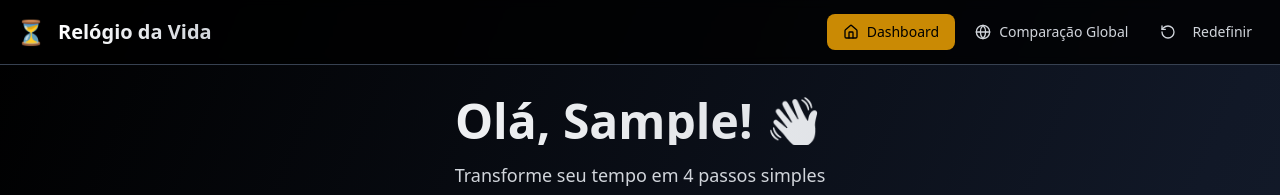
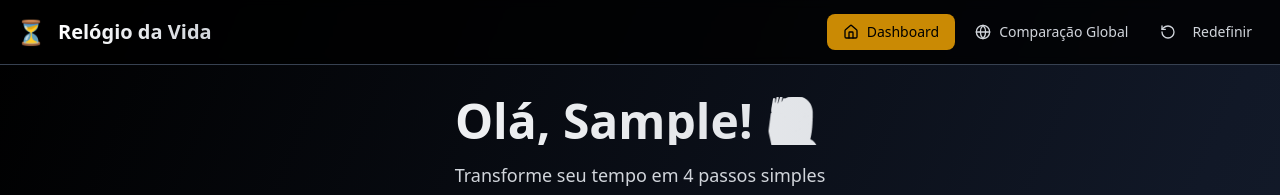
Before and after one commit to LauraMattz/your-life-in-data, a React (Vite) app: page / in a window 1280 px wide. Both pictures are taken after typing "Sample" into the empty fields and a click on the button "Vamos descobrir! ✨". Shown: the top 195 px of the page. Built offline with nearby package versions, Linux system fonts and the light colour scheme.

Commit message:
Fix: White emoji in header
Corrected the color of the waving hand emoji in the header.

```diff
--- a/src/pages/Dashboard.tsx
+++ b/src/pages/Dashboard.tsx
@@ -39,7 +39,7 @@ export const Dashboard = ({ userProfile }: DashboardProps) => {
       {/* Header */}
       <div className="text-center mb-8 md:mb-12">
         <h1 className="text-3xl md:text-4xl lg:text-5xl font-bold mb-3 md:mb-4 bg-gradient-to-r from-white to-gray-300 bg-clip-text text-transparent">
-          Olá, {userProfile.name}! 👋
+          Olá, {userProfile.name}! 🙋‍♀️
         </h1>
         <p className="text-base md:text-lg text-gray-300 max-w-2xl mx-auto mb-4 md:mb-6 px-2">
           Transforme seu tempo em 4 passos simples
```
